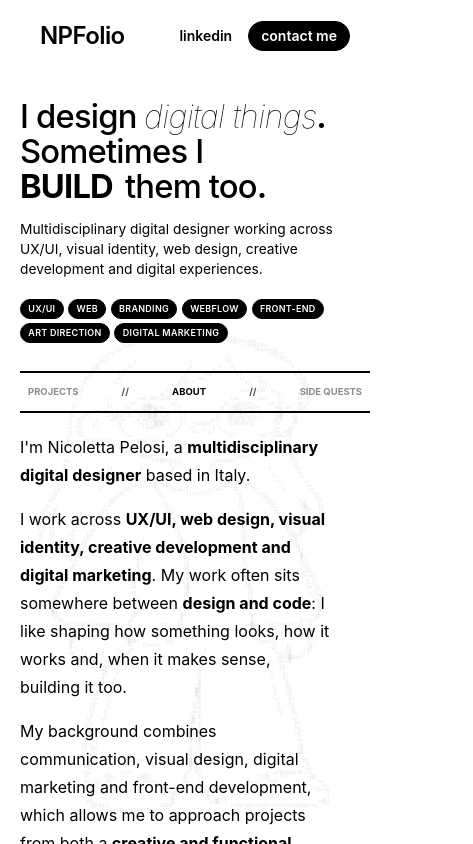
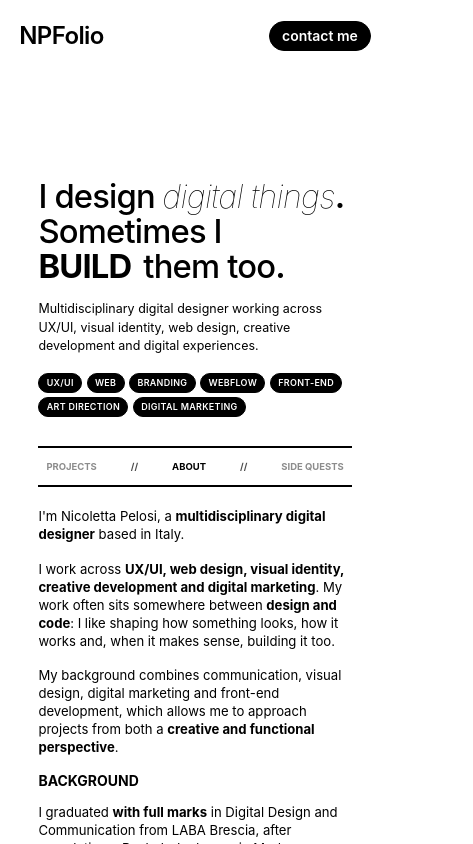
Before and after one commit to itsnicoletta/NPFolio, a Vue app: page / in a window 390 px wide. Both pictures are taken after a click on the button "ABOUT". Shown: the top 844 px of the page, 473 px wide, since content can reach past the window. Built offline with nearby package versions, Linux system fonts and the light colour scheme.

Commit message:
Polish responsive layout and metadata

```diff
--- a/index.html
+++ b/index.html
@@ -2,9 +2,11 @@
 <html lang="">
   <head>
     <meta charset="UTF-8">
-    <link rel="icon" href="/favicon.ico">
+    <link rel="icon" href="%BASE_URL%favicon.ico">
+    <link rel="icon" type="image/svg+xml" href="%BASE_URL%NPblack.svg" media="(prefers-color-scheme: light)">
+    <link rel="icon" type="image/svg+xml" href="%BASE_URL%NPwhite.svg" media="(prefers-color-scheme: dark)">
     <meta name="viewport" content="width=device-width, initial-scale=1.0">
-    <title>Vite App</title>
+    <title>NPFolio</title>
   </head>
   <body>
     <div id="app"></div>
--- a/src/App.vue
+++ b/src/App.vue
@@ -4,16 +4,16 @@
 
 <template>
   <main
-    class="min-h-screen select-none bg-white px-10 pb-5 pt-20 text-black sm:px-16 lg:px-24"
+    class="site-x min-h-screen select-none bg-white pb-5 pt-20 text-black"
     @copy.prevent
     @cut.prevent
     @contextmenu.prevent
   >
-    <header class="fixed left-0 right-0 top-0 z-10 flex items-center justify-between bg-white px-10 py-5 sm:px-16 lg:px-24">
+    <header class="site-x fixed left-0 right-0 top-0 z-10 flex items-center justify-between bg-white py-5">
       <RouterLink class="text-2xl font-semibold tracking-tight" to="/">NPFolio</RouterLink>
       <div class="flex items-center gap-4">
         <a
-          class="cursor-pointer text-sm font-semibold"
+          class="hidden cursor-pointer text-sm font-semibold sm:inline-block"
           href="https://www.linkedin.com/in/nicoletta-pelosi-811a4a285"
           target="_blank"
           rel="noopener noreferrer"
--- a/src/main.css
+++ b/src/main.css
@@ -13,6 +13,30 @@
 }
 
 @layer utilities {
+  .site-x {
+    padding-left: 1.25rem;
+    padding-right: 1.25rem;
+  }
+
+  @media (min-width: 640px) {
+    .site-x {
+      padding-left: 4rem;
+      padding-right: 4rem;
+    }
+  }
+
+  @media (min-width: 1024px) {
+    .site-x {
+      padding-left: 6rem;
+      padding-right: 6rem;
+    }
+  }
+
+  .home-about {
+    max-height: calc(100vh - 29rem);
+    min-height: 0;
+  }
+
   .home-ascii {
     right: clamp(10rem, 16vw, 30rem);
   }
@@ -28,7 +52,7 @@
 
     .home-intro {
       margin-top: clamp(1.1rem, 2.2vh, 2rem);
-      font-size: clamp(1rem, calc(0.48vw + 0.75vh), 1.2rem);
+      font-size: clamp(0.84rem, calc(0.34vw + 0.6vh), 0.875rem);
     }
 
     .home-chips {
@@ -47,6 +71,96 @@
       height: clamp(11rem, calc(100vh - 29rem), 26.875rem);
       min-height: 0;
     }
+
+    .home-about {
+      max-height: clamp(11rem, calc(100vh - 28rem), 24rem);
+      font-size: clamp(0.8rem, calc(0.3vw + 0.58vh), 0.875rem);
+      line-height: 1.45;
+    }
+  }
+
+  @media (max-width: 1320px) and (min-width: 981px) {
+    .home-frame {
+      padding-top: clamp(3.2rem, 4.8vh, 4.2rem);
+    }
+
+    .home-hero {
+      margin-top: clamp(1.2rem, 3.8vh, 3rem);
+    }
+
+    .home-ascii {
+      right: clamp(2rem, 5vw, 5rem);
+    }
+
+    .home-ascii pre {
+      font-size: clamp(5px, calc(0.34vw + 0.26vh), 7px) !important;
+      line-height: clamp(4.4px, calc(0.29vw + 0.22vh), 6.2px) !important;
+    }
+
+    .home-title {
+      font-size: clamp(3rem, calc(1.7vw + 2.7vh), 3.85rem);
+    }
+
+    .home-intro {
+      font-size: clamp(0.82rem, calc(0.32vw + 0.58vh), 0.875rem);
+      line-height: 1.4;
+    }
+
+    .home-chip {
+      padding: 0.16rem 0.62rem;
+      font-size: 0.66rem;
+    }
+
+    .home-tabs {
+      font-size: 0.78rem;
+    }
+
+    .home-project-title {
+      font-size: clamp(1.08rem, calc(0.48vw + 0.88vh), 1.28rem);
+    }
+
+    .home-project-subtitle {
+      font-size: 0.66rem;
+    }
+
+    .home-about {
+      max-height: clamp(10rem, calc(100vh - 25rem), 22rem);
+      gap: 1.5rem;
+      font-size: 0.875rem;
+      line-height: 1.4;
+    }
+
+    .home-about-box {
+      padding: 0.75rem;
+    }
+
+    .home-about-list {
+      gap: 0.15rem 0.8rem;
+      font-size: 0.78rem;
+    }
+  }
+
+  @media (max-height: 640px) and (min-width: 821px) {
+    .home-frame {
+      padding-top: 3.2rem;
+    }
+
+    .home-hero {
+      margin-top: 0.6rem;
+    }
+
+    .home-intro,
+    .home-chips {
+      margin-top: 0.9rem;
+    }
+
+    .home-panel {
+      margin-top: 1rem;
+    }
+
+    .home-about {
+      max-height: calc(100vh - 22rem);
+    }
   }
 
   @media (max-width: 1180px), (max-height: 760px) {
@@ -55,7 +169,13 @@
     }
 
     .home-frame {
-      padding: clamp(3.5rem, calc(4.2vh + 0.9rem), 4.6rem) clamp(1.6rem, calc(2.5vw + 0.35rem), 3.5rem) 1rem;
+      padding-top: clamp(3.5rem, calc(4.2vh + 0.9rem), 4.6rem);
+      padding-bottom: 1rem;
+    }
+
+    .site-x {
+      padding-left: clamp(1.6rem, calc(2.5vw + 0.35rem), 3.5rem);
+      padding-right: clamp(1.6rem, calc(2.5vw + 0.35rem), 3.5rem);
     }
 
     .home-content,
@@ -69,7 +189,7 @@
 
     .home-intro {
       margin-top: clamp(0.85rem, 2vh, 1.6rem);
-      font-size: clamp(0.95rem, calc(0.44vw + 0.9vh), 1.15rem);
+      font-size: clamp(0.8rem, calc(0.28vw + 0.58vh), 0.875rem);
     }
 
     .home-chips {
@@ -99,11 +219,29 @@
       font-size: clamp(4.7px, calc(0.38vw + 0.3vh), 9px) !important;
       line-height: clamp(4.1px, calc(0.32vw + 0.25vh), 8px) !important;
     }
+
+    .home-about {
+      max-height: clamp(10rem, calc(100vh - 24rem), 22rem);
+      grid-template-columns: 1fr 1fr;
+      gap: 1.25rem;
+    }
+
+    .home-about > div:first-child,
+    .home-about > div:last-child {
+      font-size: 0.82rem;
+      line-height: 1.38;
+    }
   }
 
   @media (max-width: 980px), (max-height: 660px) {
     .home-frame {
-      padding: clamp(3.25rem, calc(3.8vh + 0.65rem), 4.1rem) clamp(1.2rem, 3.2vw, 2.5rem) 0.85rem;
+      padding-top: clamp(3.25rem, calc(3.8vh + 0.65rem), 4.1rem);
+      padding-bottom: 0.85rem;
+    }
+
+    .site-x {
+      padding-left: clamp(1.2rem, 3.2vw, 2.5rem);
+      padding-right: clamp(1.2rem, 3.2vw, 2.5rem);
     }
 
     .home-content,
@@ -129,9 +267,28 @@
       font-size: clamp(3.9px, calc(0.34vw + 0.27vh), 7px) !important;
       line-height: clamp(3.4px, calc(0.29vw + 0.23vh), 6.2px) !important;
     }
+
+    .home-about {
+      max-height: calc(100vh - 22rem);
+      grid-template-columns: 1fr;
+      gap: 1rem;
+      font-size: 0.82rem;
+      line-height: 1.35;
+    }
+
+    .home-about-box {
+      order: 3;
+    }
   }
 
   @media (max-width: 820px) {
+    .home-frame {
+      position: relative;
+      inset: auto;
+      min-height: 100vh;
+      overflow: visible;
+    }
+
     .home-content,
     .home-panel {
       max-width: min(100%, 42rem);
@@ -140,6 +297,10 @@
     .home-content {
       margin-left: auto;
       margin-right: auto;
+    }
+
+    .home-hero {
+      margin-top: clamp(0.75rem, 2vh, 1.25rem);
     }
 
     .home-ascii {
@@ -160,13 +321,30 @@
     }
 
     .home-list-height {
-      height: clamp(10rem, calc(100vh - 26rem), 20rem);
+      height: auto !important;
+      max-height: none !important;
+      min-height: 0 !important;
+    }
+
+    .home-about {
+      max-height: none;
+      overflow: visible;
+      text-align: left;
+    }
+
+    [aria-hidden="true"].home-list-height {
+      display: none;
+    }
+
+    .home-about-list {
+      grid-template-columns: 1fr 1fr;
     }
   }
 
   @media (max-width: 640px) {
     .home-frame {
-      padding: 4.1rem 1.25rem 1rem;
+      padding-top: 4.1rem;
+      padding-bottom: 1rem;
     }
 
     .home-ascii {
@@ -190,7 +368,7 @@
 
     .home-intro {
       margin-top: clamp(0.85rem, 2vh, 1.1rem);
-      font-size: clamp(0.86rem, calc(2.25vw + 0.3vh), 1rem);
+      font-size: clamp(0.78rem, calc(2vw + 0.24vh), 0.875rem);
       line-height: 1.45;
     }
 
@@ -217,7 +395,23 @@
     }
 
     .home-list-height {
-      height: clamp(9rem, calc(100vh - 29rem), 19rem);
+      height: auto !important;
+    }
+
+    .home-about {
+      max-height: none;
+      gap: 0.9rem;
+      font-size: 0.78rem;
+      line-height: 1.32;
+    }
+
+    .home-about-box {
+      padding: 0.75rem;
+    }
+
+    .home-about-list {
+      grid-template-columns: 1fr;
+      font-size: 0.74rem;
     }
   }
 
--- a/src/views/HomeView.vue
+++ b/src/views/HomeView.vue
@@ -50,7 +50,7 @@
 </script>
 
 <template>
-  <div class="home-frame fixed inset-0 overflow-hidden bg-white px-10 pb-5 pt-20 text-black sm:px-16 lg:px-24">
+  <div class="home-frame site-x fixed inset-0 overflow-hidden bg-white pb-5 pt-20 text-black">
     <aside class="home-ascii pointer-events-none absolute bottom-0 top-0 z-0 hidden items-center justify-end overflow-visible md:flex">
       <AsciiGif
         :images="asciiImages"
@@ -69,7 +69,7 @@
           <span class="font-medium">them too</span>.
         </h1>
 
-        <p class="home-intro mt-8 max-w-2xl text-lg leading-7 sm:text-xl">
+        <p class="home-intro mt-8 max-w-2xl text-lg leading-snug sm:text-xl">
           Multidisciplinary digital designer working across UX/UI, visual identity, web design,
           creative development and digital experiences.
         </p>
@@ -127,7 +127,7 @@
             </div>
           </div>
 
-          <div v-else-if="activeTab === 'ABOUT'" class="grid gap-10 text-base leading-7 lg:grid-cols-[1.35fr_1fr_0.9fr] xl:gap-14">
+          <div v-else-if="activeTab === 'ABOUT'" class="home-about hide-scrollbar grid gap-10 overflow-y-auto text-base leading-7 lg:grid-cols-[1.35fr_1fr_0.9fr] xl:gap-14">
             <div class="space-y-4">
               <p>
                 I'm Nicoletta Pelosi, a <strong>multidisciplinary digital designer</strong> based in
@@ -146,10 +146,10 @@
               </p>
             </div>
 
-            <div class="space-y-6 border-2 border-black p-4">
+            <div class="home-about-box space-y-6 border-2 border-black p-4">
               <div>
                 <h2 class="text-sm font-bold uppercase">What I do</h2>
-                <ul class="mt-3 grid grid-cols-2 gap-x-5 gap-y-1 text-sm font-semibold">
+                <ul class="home-about-list mt-3 grid grid-cols-2 gap-x-5 gap-y-1 text-sm font-semibold">
                   <li v-for="item in whatIDo" :key="item">{{ item }}</li>
                 </ul>
               </div>
--- a/src/views/ProjectView.vue
+++ b/src/views/ProjectView.vue
@@ -9,18 +9,18 @@
 </script>
 
 <template>
-  <section v-if="project" class="mx-auto mt-16 max-w-6xl pb-20">
+  <section v-if="project" class="mx-auto mt-8 max-w-6xl pb-12 md:mt-16 md:pb-20">
     <RouterLink class="text-sm font-semibold underline" to="/">back to projects</RouterLink>
 
-    <div class="mt-10 max-w-3xl">
+    <div class="mt-6 max-w-3xl md:mt-10">
       <p class="text-sm font-semibold">{{ project.type }}</p>
-      <h1 class="mt-3 text-5xl font-semibold leading-none tracking-tight sm:text-7xl">
+      <h1 class="mt-3 text-4xl font-semibold leading-none tracking-tight sm:text-5xl md:text-7xl">
         {{ project.title }}
       </h1>
-      <p class="mt-6 text-xl leading-8">{{ project.summary }}</p>
+      <p class="mt-4 text-lg leading-7 md:mt-6 md:text-xl md:leading-8">{{ project.summary }}</p>
     </div>
 
-    <dl class="mt-10 flex flex-wrap justify-between gap-6 border-y-2 border-black py-5 text-sm">
+    <dl class="mt-7 flex flex-wrap justify-between gap-4 border-y-2 border-black py-4 text-sm md:mt-10 md:gap-6 md:py-5">
       <div>
         <dt class="font-bold uppercase">Role</dt>
         <dd class="mt-1">{{ project.role }}</dd>
@@ -60,7 +60,7 @@
       </div>
     </dl>
 
-    <div class="mt-12 grid gap-8 md:grid-cols-3">
+    <div class="mt-8 grid gap-6 md:mt-12 md:grid-cols-3 md:gap-8">
       <div>
         <h2 class="text-sm font-bold uppercase">The project</h2>
         <p class="mt-3 leading-7">{{ project.summary }}</p>
@@ -77,7 +77,7 @@
       </div>
     </div>
 
-    <div class="mt-12 border-t-2 border-black pt-8">
+    <div class="mt-8 border-t-2 border-black pt-6 md:mt-12 md:pt-8">
       <h2 class="text-sm font-bold uppercase">Approach</h2>
       <div class="mt-5 grid gap-6 md:grid-cols-3">
         <div v-for="(item, index) in project.approach" :key="item.title">
@@ -88,14 +88,14 @@
       </div>
     </div>
 
-    <div class="mt-12 grid gap-6 border-t-2 border-black pt-8 md:grid-cols-2">
+    <div class="mt-8 grid gap-6 border-t-2 border-black pt-6 md:mt-12 md:grid-cols-2 md:pt-8">
       <div v-for="item in project.decisions" :key="item.title">
         <h2 class="text-sm font-bold uppercase">{{ item.title }}</h2>
         <p class="mt-3 leading-7">{{ item.text }}</p>
       </div>
     </div>
 
-    <div v-if="project.metrics?.length" class="mt-12 border-t-2 border-black pt-8">
+    <div v-if="project.metrics?.length" class="mt-8 border-t-2 border-black pt-6 md:mt-12 md:pt-8">
       <h2 class="text-sm font-bold uppercase">Numbers</h2>
       <div class="mt-5 grid grid-cols-2 gap-x-6 gap-y-5 md:grid-cols-4">
         <div v-for="metric in project.metrics" :key="metric.label">
@@ -105,7 +105,7 @@
       </div>
     </div>
 
-    <div v-if="project.images.length" class="mt-12 grid gap-4 sm:grid-cols-2">
+    <div v-if="project.images.length" class="mt-8 grid gap-4 sm:grid-cols-2 md:mt-12">
       <button
         v-for="image in project.images"
         :key="image"
@@ -117,7 +117,7 @@
       </button>
     </div>
 
-    <div class="mt-12 grid gap-8 border-t-2 border-black py-8 md:grid-cols-2">
+    <div class="mt-8 grid gap-6 border-t-2 border-black py-6 md:mt-12 md:grid-cols-2 md:gap-8 md:py-8">
       <div>
         <h2 class="text-sm font-bold uppercase">Outcome</h2>
         <p class="mt-3 leading-7">{{ project.outcome }}</p>
@@ -138,7 +138,7 @@
     </button>
   </section>
 
-  <section v-else class="mt-16">
+  <section v-else class="mt-8 md:mt-16">
     <h1 class="text-4xl font-semibold">Project not found.</h1>
     <RouterLink class="mt-6 inline-block underline" to="/">back home</RouterLink>
   </section>
--- a/src/views/SideQuestView.vue
+++ b/src/views/SideQuestView.vue
@@ -9,19 +9,19 @@
 </script>
 
 <template>
-  <section v-if="sideQuest" class="mx-auto mt-16 max-w-5xl pb-20">
+  <section v-if="sideQuest" class="mx-auto mt-8 max-w-5xl pb-12 md:mt-16 md:pb-20">
     <RouterLink class="text-sm font-semibold underline" to="/">back to side quests</RouterLink>
 
-    <div class="mt-10 max-w-3xl">
+    <div class="mt-6 max-w-3xl md:mt-10">
       <p class="text-sm font-semibold">{{ sideQuest.year }} / {{ sideQuest.type }}</p>
-      <h1 class="mt-3 text-5xl font-semibold leading-none tracking-tight sm:text-7xl">
+      <h1 class="mt-3 text-4xl font-semibold leading-none tracking-tight sm:text-5xl md:text-7xl">
         {{ sideQuest.title }}
       </h1>
-      <p class="mt-6 text-xl leading-8">{{ sideQuest.summary }}</p>
-      <p class="mt-6 leading-7">{{ sideQuest.description }}</p>
+      <p class="mt-4 text-lg leading-7 md:mt-6 md:text-xl md:leading-8">{{ sideQuest.summary }}</p>
+      <p class="mt-4 leading-7 md:mt-6">{{ sideQuest.description }}</p>
     </div>
 
-    <div class="mt-12 grid gap-8 border-t-2 border-black pt-8 md:grid-cols-2">
+    <div class="mt-8 grid gap-6 border-t-2 border-black pt-6 md:mt-12 md:grid-cols-2 md:gap-8 md:pt-8">
       <div v-if="sideQuest.items?.length">
         <h2 class="text-sm font-bold uppercase">What I do</h2>
         <ul class="mt-3 space-y-1 leading-7">
@@ -34,7 +34,7 @@
       </div>
     </div>
 
-    <div v-if="sideQuest.images.length" class="mt-12 grid gap-4 sm:grid-cols-2">
+    <div v-if="sideQuest.images.length" class="mt-8 grid gap-4 sm:grid-cols-2 md:mt-12">
       <button
         v-for="image in sideQuest.images"
         :key="image"
@@ -56,7 +56,7 @@
     </button>
   </section>
 
-  <section v-else class="mt-16">
+  <section v-else class="mt-8 md:mt-16">
     <h1 class="text-4xl font-semibold">Side quest not found.</h1>
     <RouterLink class="mt-6 inline-block underline" to="/">back home</RouterLink>
   </section>
```
Also changed, not shown: public/NPblack.svg (added), public/NPwhite.svg (added).
